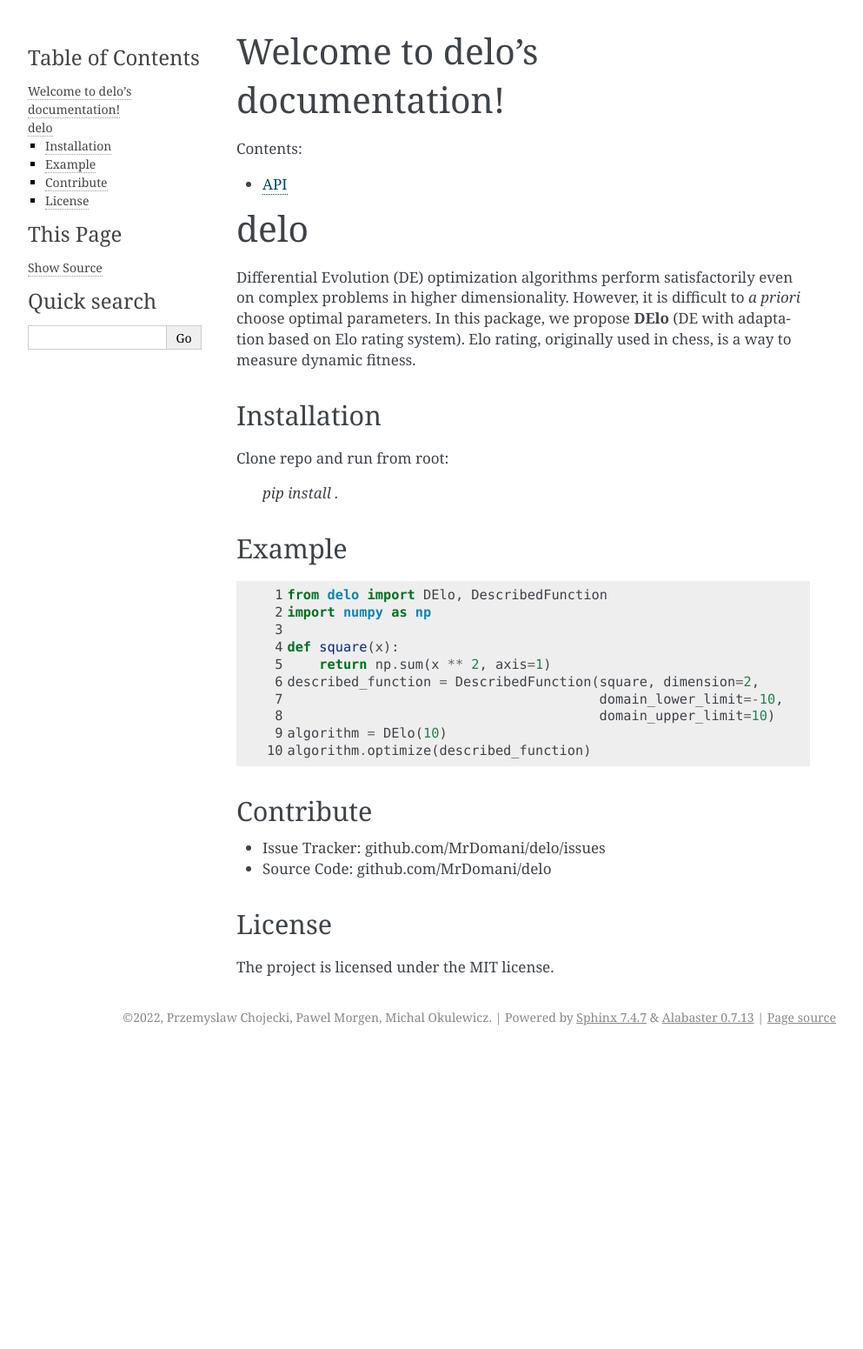
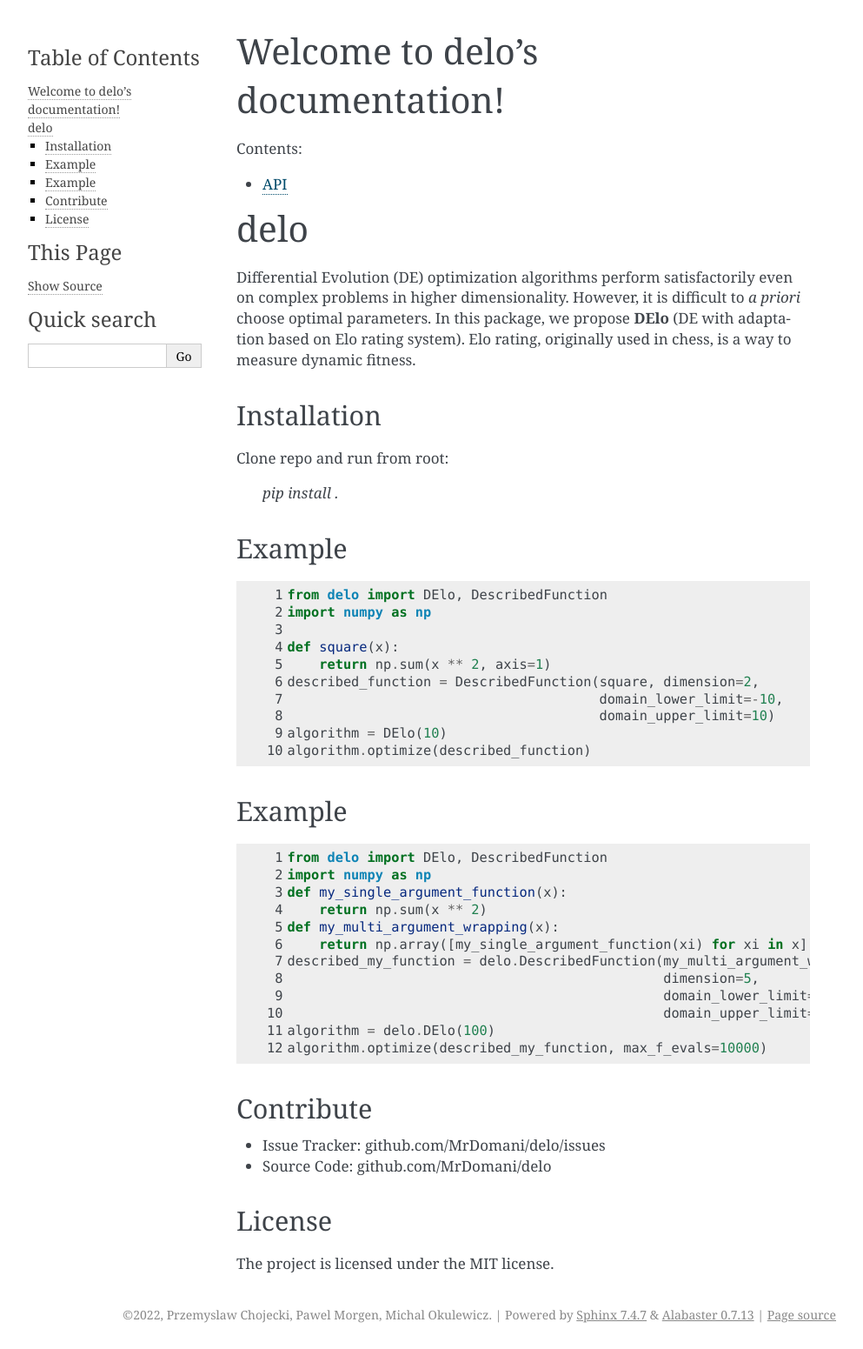
Before and after one commit to MrDomani/delo, a Sphinx documentation site: the page built from docs/index.rst, in a window 1280 px wide. Shown: the whole page at 87% size, without its empty margins (148-1141 px from the left). Built offline with Sphinx 7.4.7, drawn with Linux system fonts in a browser that asks for light colours; before the commit the page ends 1209 px from its top, so only the background shows below that.

Commit message:
Additional Example

```diff
--- a/docs/index.rst
+++ b/docs/index.rst
@@ -42,6 +42,25 @@
    algorithm = DElo(10)
    algorithm.optimize(described_function)
 
+Example
+-------
+
+.. code-block:: python
+   :linenos:
+
+   from delo import DElo, DescribedFunction
+   import numpy as np
+   def my_single_argument_function(x):
+       return np.sum(x ** 2)
+   def my_multi_argument_wrapping(x):
+       return np.array([my_single_argument_function(xi) for xi in x])
+   described_my_function = delo.DescribedFunction(my_multi_argument_wrapping,
+                                                  dimension=5,
+                                                  domain_lower_limit=-5,
+                                                  domain_upper_limit=5)
+   algorithm = delo.DElo(100)
+   algorithm.optimize(described_my_function, max_f_evals=10000)
+
 Contribute
 ----------
 
```
